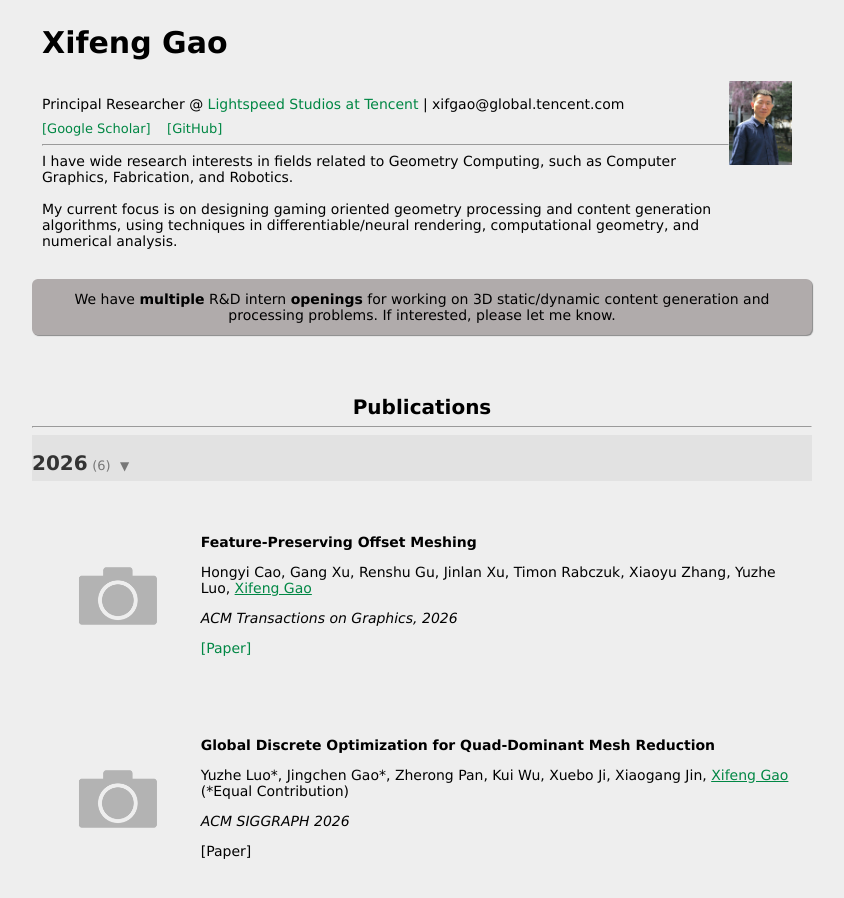
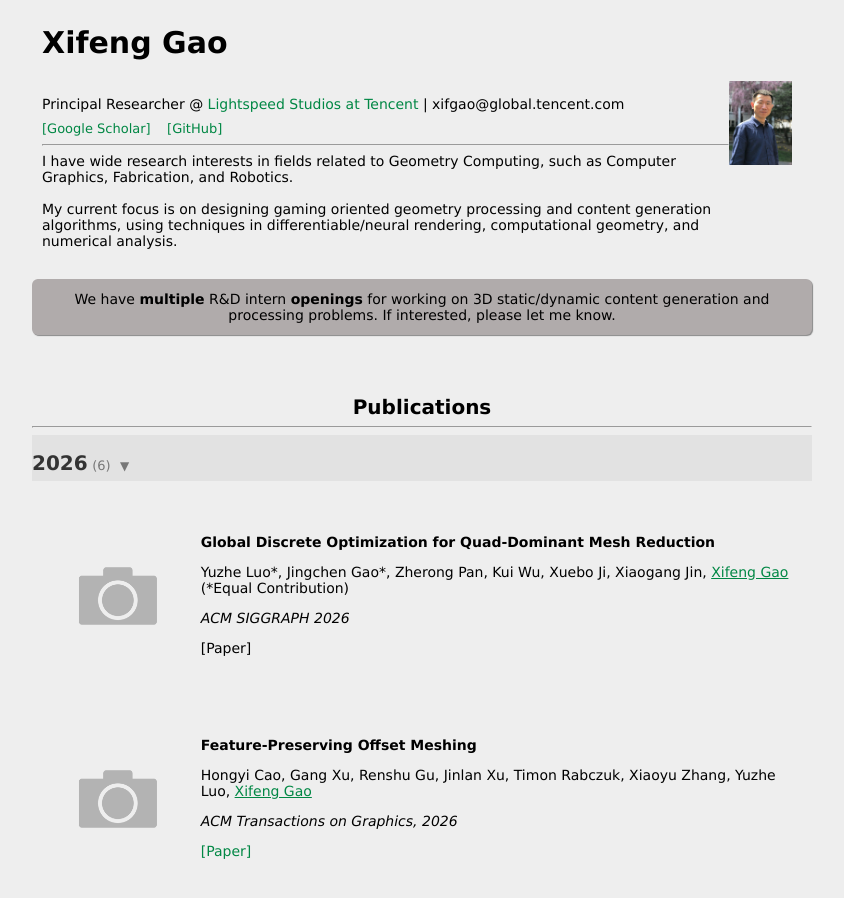
Before and after one commit to gaoxifeng/gaoxifeng.github.io, a Jekyll site: the page built from index.html, in a window 1280 px wide and 900 px high. Shown: the whole window, without its empty margins (218-1062 px from the left). Built offline with Jekyll 4.4.1, drawn with Linux system fonts in a browser that asks for light colours; part of the change alters nothing that is shown.

Commit message:
Swap order of first two 2026 publications
Made-with: Cursor

```diff
--- a/index.html
+++ b/index.html
@@ -74,11 +74,11 @@ My current focus is on designing gaming oriented geometry processing and content
                     <img loading="lazy" src="papers/2017/placeholder.png" width="160" height="auto">
                 </th>
                 <td width="642">
-                    <div class="papername"> <p><b>Feature-Preserving Offset Meshing</b></p></div>
+                    <div class="papername"> <p><b>Global Discrete Optimization for Quad-Dominant Mesh Reduction</b></p></div>
                     <div class="paperInfo">
-                    <p>Hongyi Cao, Gang Xu, Renshu Gu, Jinlan Xu, Timon Rabczuk, Xiaoyu Zhang, Yuzhe Luo, <a><u>Xifeng Gao</u></a></p>
-                    <p> <i>ACM Transactions on Graphics, 2026</i> </p>
-                    <p><a href="https://dl.acm.org/doi/abs/10.1145/3797950">[Paper]</a></p>
+                    <p>Yuzhe Luo*, Jingchen Gao*, Zherong Pan, Kui Wu, Xuebo Ji, Xiaogang Jin, <a><u>Xifeng Gao</u></a> (*Equal Contribution)</p>
+                    <p> <i>ACM SIGGRAPH 2026</i> </p>
+                    <p>[Paper]</p>
                    </div>
                 </td>
             </tr>
@@ -88,11 +88,11 @@ My current focus is on designing gaming oriented geometry processing and content
                     <img loading="lazy" src="papers/2017/placeholder.png" width="160" height="auto">
                 </th>
                 <td width="642">
-                    <div class="papername"> <p><b>Global Discrete Optimization for Quad-Dominant Mesh Reduction</b></p></div>
+                    <div class="papername"> <p><b>Feature-Preserving Offset Meshing</b></p></div>
                     <div class="paperInfo">
-                    <p>Yuzhe Luo*, Jingchen Gao*, Zherong Pan, Kui Wu, Xuebo Ji, Xiaogang Jin, <a><u>Xifeng Gao</u></a> (*Equal Contribution)</p>
-                    <p> <i>ACM SIGGRAPH 2026</i> </p>
-                    <p>[Paper]</p>
+                    <p>Hongyi Cao, Gang Xu, Renshu Gu, Jinlan Xu, Timon Rabczuk, Xiaoyu Zhang, Yuzhe Luo, <a><u>Xifeng Gao</u></a></p>
+                    <p> <i>ACM Transactions on Graphics, 2026</i> </p>
+                    <p><a href="https://dl.acm.org/doi/abs/10.1145/3797950">[Paper]</a></p>
                    </div>
                 </td>
             </tr>
```
